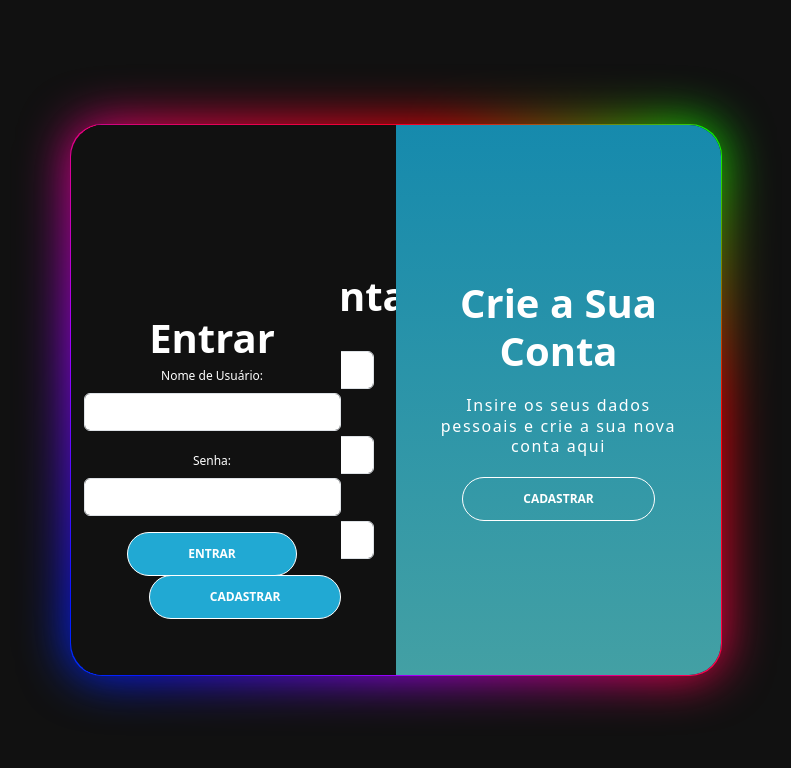
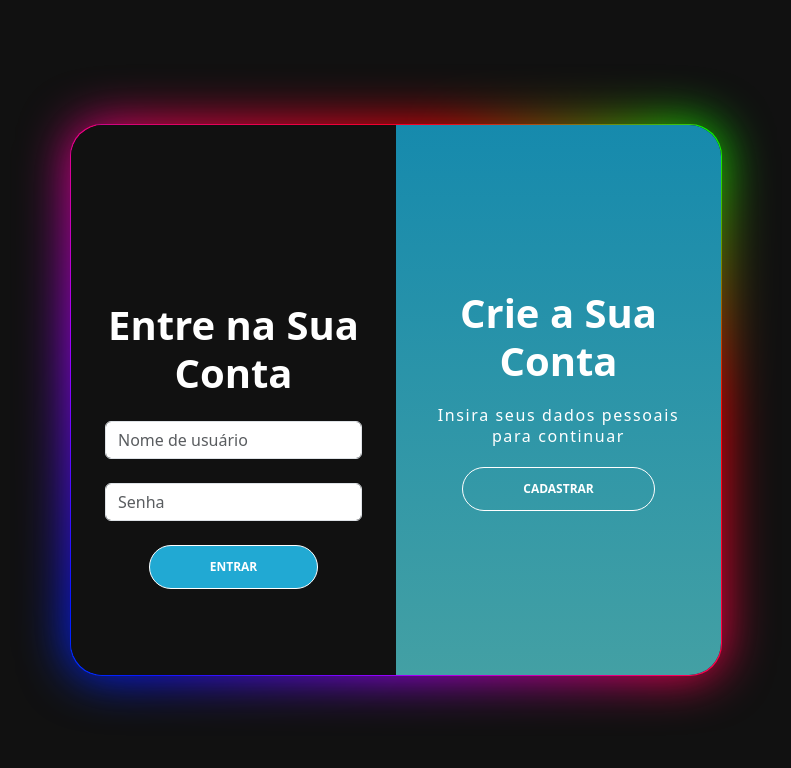
Before and after one commit to Felipefar/LoginForm, a plain HTML site: page index.html in a window 1280 px wide. Shown: the whole page, without its empty margins (244-1035 px from the left). Drawn offline with nearby package versions, Linux system fonts and the light colour scheme.

Commit message:
Update index.html

```diff
--- a/index.html
+++ b/index.html
@@ -6,67 +6,59 @@
     <meta name="viewport" content="width=device-width, initial-scale=1.0">
     <link href="https://cdn.jsdelivr.net/npm/bootstrap@5.3.0-alpha3/dist/css/bootstrap.min.css" rel="stylesheet" integrity="sha384-KK94CHFLLe+nY2dmCWGMq91rCGa5gtU4mk92HdvYe+M/SXH301p5ILy+dN9+nJOZ" crossorigin="anonymous">
     <link rel="stylesheet" href="style.css">
-    <title>Tela de Login</title>
+    <title>Formulário de Login</title>
 </head>
 <body>
     <div class="box">
+    <div class="container" id="container">
         <div class="rgb-border"></div>
-        <div class="container" id="container">
-            <!-- <Form de Cadastro-->
-                <div class="form-container sing-up-container">
+        <div class="form-container sign-up-container">
                 <form action="#">
-                        <h1>Crie a sua Conta</h1>
-                <div class="mb-3">
-                    <label class="form-label">Nome de Usuário:</label>
-                    <input type="text" class="form-control" id="InputUsername1">
+                    <h1>Crie a Sua Conta</h1>
+                    <br>
+                        <div class="mb-4">
+                          <input type="text" class="form-control" id="#" placeholder="Nome de Usuário">
                         </div>
-                <div class="mb-3">
-                    <label class="form-label">Senha:</label>
-                    <input type="password" class="form-control" id="InputPassword1">
+                        <div class="mb-4">
+                          <input type="password" class="form-control" id="#" placeholder="Senha">
                         </div>
-                <div class="mb-3">
-                    <label class="form-label">Confirme sua Senha:</label>
-                    <input type="password" class="form-control" id="ConfirmPassword1">
+                        <div class="mb-4">
+                          <input type="password" class="form-control" id="#" placeholder="Confirme sua Senha">
                         </div>
                         <button>Cadastrar</button>
                 </form>
         </div>
-        <!-- </Form de Cadastro> -->
-        <!-- <Form de Login -->
-            <div class="form-container sing-in-container">
+        <div class="form-container sign-in-container">
             <form action="#">
-                    <h1>Entrar</h1>
-                    <div class="mb-3">
-                    <label class="form-label">Nome de Usuário:</label>
-                    <input type="text" class="form-control" id="InputUsername1">
+                <h1>Entre na Sua Conta</h1>
+                <br>
+                <div class="mb-4">
+                    <input type="text" class="form-control" id="#" placeholder="Nome de usuário">
                   </div>
-                <div class="mb-3">
-                    <label class="form-label">Senha:</label>
-                    <input type="password" class="form-control" id="InputPassword1">
+                  <div class="mb-4">
+                    <input type="password" class="form-control" id="#" placeholder="Senha">
                   </div>
                   <button>Entrar</button>
             </form>
         </div>
-        <!-- </Form de Login> -->
-        <!-- <Sobreposição -->
         <div class="overlay-container">
             <div class="overlay">
                 <div class="overlay-painel overlay-left">
-                        <h1>Já Tem Uma Conta?</h1>
-                        <p>Para Continuar, faça login com a sua conta.</p>
+                    <h1>Já Possui uma Conta?</h1>
+                    <p>Faça o login com sua conta aqui!</p>
                     <button class="ghost" id="signIn">Entrar</button>
                 </div>
                 <div class="overlay-painel overlay-right">
                     <h1>Crie a Sua Conta</h1>
-                        <p>Insire os seus dados pessoais e crie a sua nova conta aqui</p>
+                    <p>Insira seus dados pessoais
+                    para continuar</p>
                     <button class="ghost" id="signUp">Cadastrar</button>
+
                 </div>
             </div>
         </div>
-        <!-- </Sobreposição> -->
     </div>
     </div>
-
 <script src="script.js"></script>
 <script src="https://cdn.jsdelivr.net/npm/bootstrap@5.3.0-alpha3/dist/js/bootstrap.bundle.min.js" integrity="sha384-ENjdO4Dr2bkBIFxQpeoTz1HIcje39Wm4jDKdf19U8gI4ddQ3GYNS7NTKfAdVQSZe" crossorigin="anonymous"></script>
 </body>
```
Lines whose indentation alone changed are shown as unchanged.
